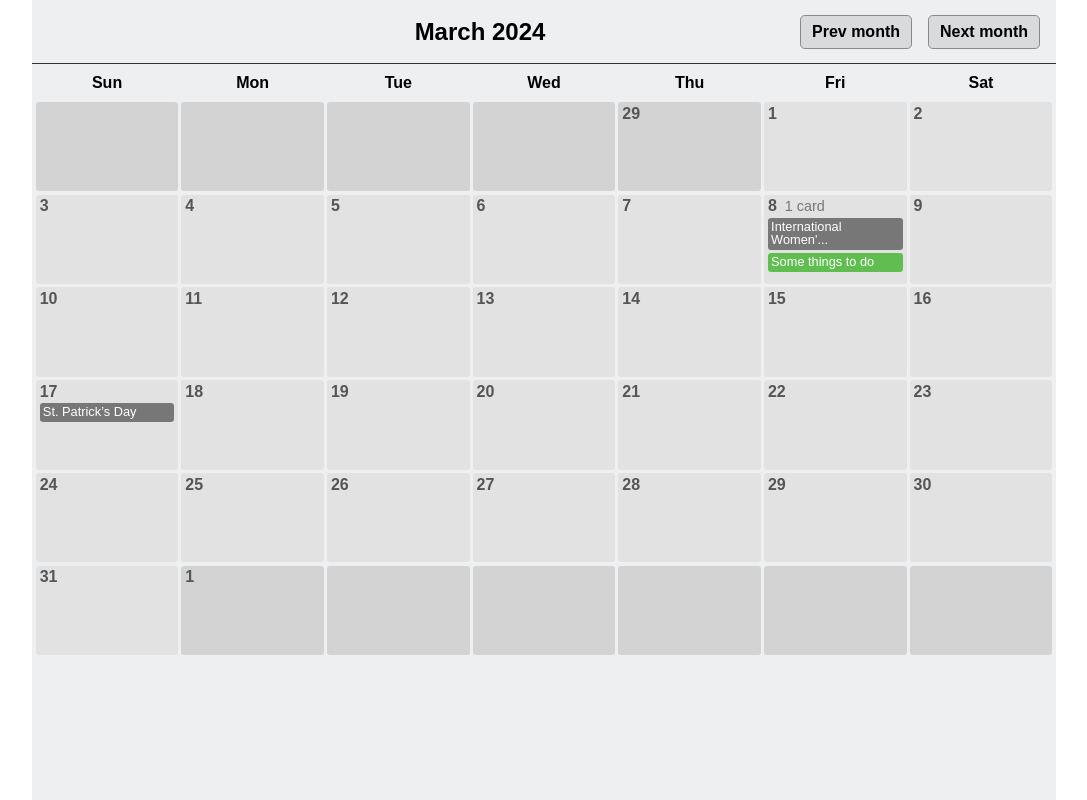
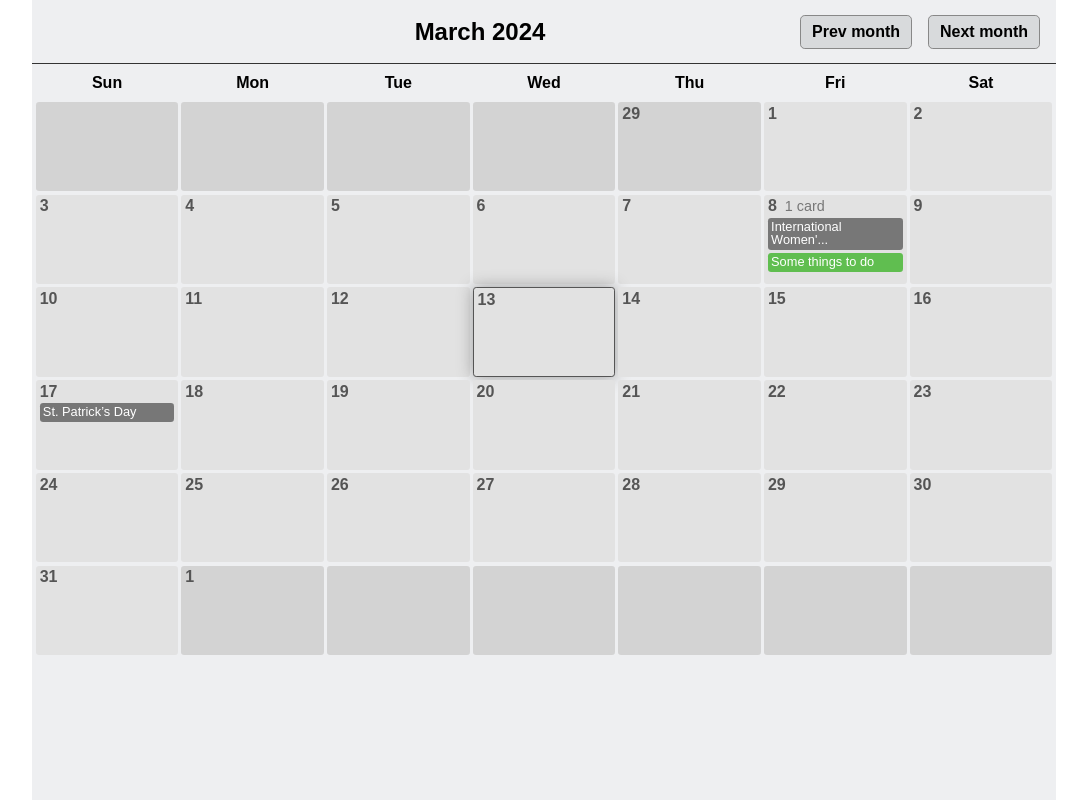
Before and after one commit to Valentos215/calendar-test-task, a React (Create React App) app: page / in a window 1280 px wide. Shown: the whole page, without its empty margins (96-1183 px from the left). Built offline with nearby package versions, Linux system fonts and the light colour scheme.

Commit message:
fixed bugs

```diff
--- a/src/App.tsx
+++ b/src/App.tsx
@@ -2,7 +2,7 @@ import { useState } from 'react';
 import Header from 'components/header/Header';
 import styled from 'styled-components';
 import moment from 'moment';
-import MonthlyCalendar from 'components/calendar/MonthlyCalendar';
+import Calendar from 'components/calendar/Calendar';
 
 const AppWrapper = styled.div`
   width: 100%;
@@ -23,13 +23,13 @@ const Container = styled.div`
 `;
 
 function App() {
-  const [selectedDate, setSelectedDate] = useState(moment());
+  const [selectedDate, setSelectedDate] = useState(moment);
 
   return (
     <AppWrapper>
       <Container>
         <Header selectedDate={selectedDate} setSelectedDate={setSelectedDate} />
-        <MonthlyCalendar selectedDate={selectedDate} setSelectedDate={setSelectedDate} />
+        <Calendar selectedDate={selectedDate} setSelectedDate={setSelectedDate} />
       </Container>
     </AppWrapper>
   );
--- /dev/null
+++ b/src/components/calendar/Calendar.tsx
@@ -0,0 +1,23 @@
+import { Moment } from 'moment';
+import styled from 'styled-components';
+import MonthlyCalendar from './MonthlyCalendar';
+
+const StyledCalendar = styled.div`
+  display: flex;
+  flex-direction: column;
+`;
+
+type TCalendarProps = {
+  selectedDate: Moment;
+  setSelectedDate: (value: Moment) => void;
+};
+
+const Calendar = ({ selectedDate, setSelectedDate }: TCalendarProps) => {
+  return (
+    <StyledCalendar>
+      <MonthlyCalendar selectedDate={selectedDate} setSelectedDate={setSelectedDate} />
+    </StyledCalendar>
+  );
+};
+
+export default Calendar;
--- a/src/components/calendar/CalendarCell.tsx
+++ b/src/components/calendar/CalendarCell.tsx
@@ -6,6 +6,8 @@ import TaskLabel from './TaskLabel';
 
 interface IStyledCellProps {
   isRelevant: boolean;
+  isToday: boolean;
+  isSelected: boolean;
 }
 
 const StyledDateCell = styled.div<IStyledCellProps>`
@@ -24,6 +26,17 @@ const StyledDateCell = styled.div<IStyledCellProps>`
       : css`
           background: #d3d3d3;
         `};
+  ${(props) =>
+    props.isToday &&
+    css`
+      border: 1px solid #555;
+    `};
+  ${(props) =>
+    props.isSelected &&
+    props.isRelevant &&
+    css`
+      box-shadow: 0 0 1rem #999;
+    `}
 `;
 
 const Date = styled.div`
@@ -40,14 +53,17 @@ const Cards = styled.div`
 `;
 
 type TCalendarCellProps = {
+  date: ICalendarDate;
+  onCellClick: (date: ICalendarDate) => void;
   selectedDate: Moment;
-  setSelectedDate: (value: Moment) => void;
-  date: ICalendarDate;
 };
 
-const CalendarCell = ({ selectedDate, setSelectedDate, date }: TCalendarCellProps) => {
+const CalendarCell = ({ date, onCellClick, selectedDate }: TCalendarCellProps) => {
+  const isSelected = !!date.date && date.date === selectedDate.date();
+  const props = { ...date, isSelected };
+
   return (
-    <StyledDateCell {...date}>
+    <StyledDateCell onClick={() => onCellClick(date)} {...props}>
       <Date>{date.date}</Date>
       {date.tasks.length === 1 && <Cards>{date.tasks.length} card</Cards>}
       {date.tasks.length > 1 && <Cards>{date.tasks.length} cards</Cards>}
--- a/src/components/calendar/MonthlyCalendar.tsx
+++ b/src/components/calendar/MonthlyCalendar.tsx
@@ -1,9 +1,10 @@
-import { Moment } from 'moment';
+import moment, { Moment, isMoment } from 'moment';
 import styled from 'styled-components';
 import { createMonthlyCalendar } from './utils/calendar-utils';
 import { Holidays, exampleBusyDates, weekDays } from 'constants/constants';
 import CalendarCell from './CalendarCell';
 import { ICalendarDate } from 'types/types';
+import { useEffect, useState } from 'react';
 
 const StyledCalendar = styled.div`
   display: grid;
@@ -24,20 +25,25 @@ type TMonthlyCalendarProps = {
 };
 
 const MonthlyCalendar = ({ selectedDate, setSelectedDate }: TMonthlyCalendarProps) => {
-  const monthlyCalendar = createMonthlyCalendar(selectedDate, exampleBusyDates, Holidays);
-  const onCellClick = () => {};
+  const calendarState = createMonthlyCalendar(selectedDate, exampleBusyDates, Holidays);
+
+  const onCellClick = (date: ICalendarDate) => {
+    if (date.isRelevant) {
+      setSelectedDate(selectedDate.clone().set('date', date.date || 1));
+    }
+  };
 
   return (
     <StyledCalendar>
       {weekDays.map((wd) => (
         <WeekDayCell>{wd}</WeekDayCell>
       ))}
-      {monthlyCalendar.map((d: ICalendarDate) => (
+      {calendarState.map((d: ICalendarDate) => (
         <CalendarCell
+          date={d}
           selectedDate={selectedDate}
-          setSelectedDate={setSelectedDate}
-          date={d}
-          key={monthlyCalendar.indexOf(d)}
+          onCellClick={onCellClick}
+          key={calendarState.indexOf(d)}
         />
       ))}
     </StyledCalendar>
--- a/src/components/calendar/utils/calendar-utils.ts
+++ b/src/components/calendar/utils/calendar-utils.ts
@@ -28,7 +28,7 @@ export const createMonthlyCalendar = (
   busyDates: IBusyDate[],
   Holidays: IHoliday[],
 ): ICalendarDate[] => {
-  const startOfMonth = selectedDate.startOf('month');
+  const startOfMonth = selectedDate.clone().startOf('month');
   const endOfPrevMonth = startOfMonth.clone().subtract(1, 'day');
   const startOfFirstWeek = startOfMonth.clone().startOf('week');
   const endOfMonth = startOfMonth.clone().endOf('month');
```
